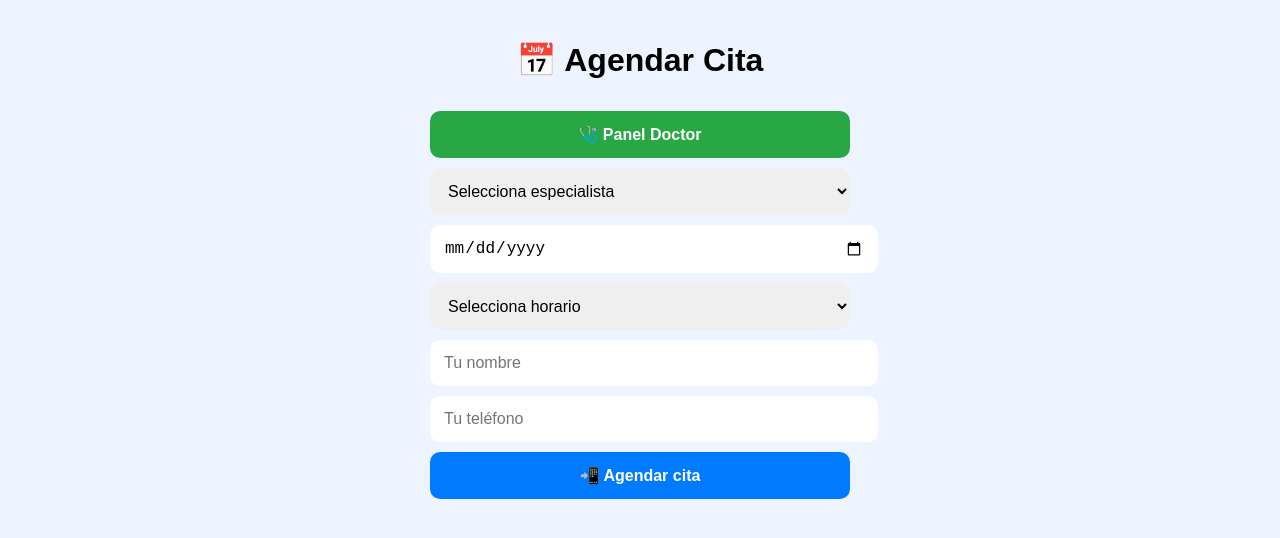
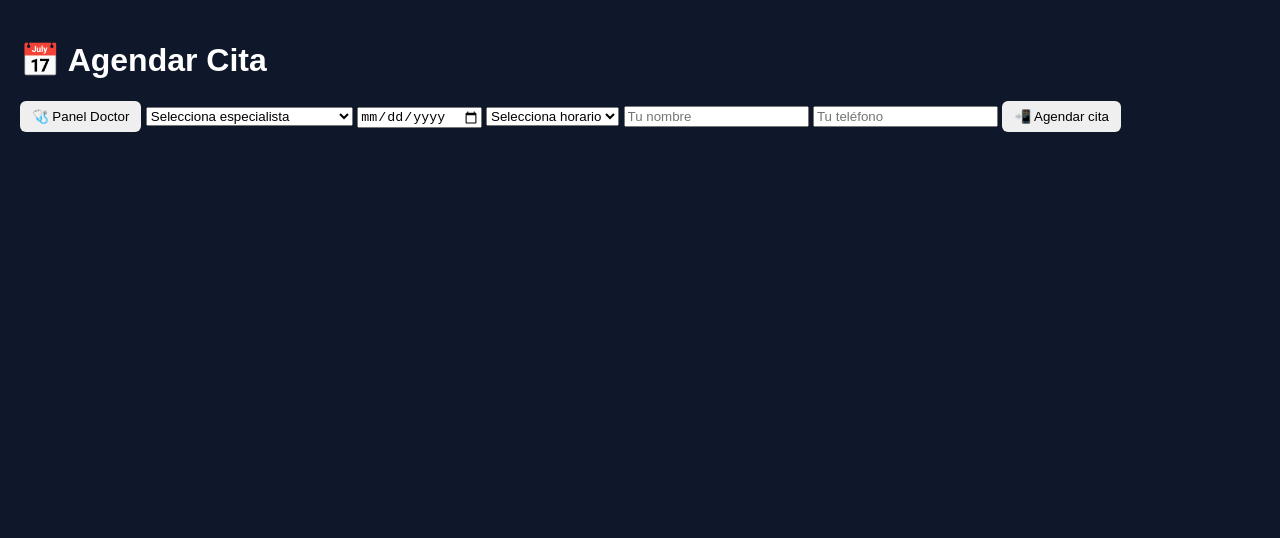
Before and after one commit to hugoapps89/citas-medicas, a plain HTML site: page index.html in a window 1280 px wide. Drawn offline with Linux system fonts and the light colour scheme.

Commit message:
styles.css

```diff
--- a/styles.css
+++ b/styles.css
@@ -1,50 +1,47 @@
 body {
+  margin: 0;
   font-family: Arial;
-  background: #eef4ff;
-  margin: 0;
+  background: #0f172a;
+  color: white;
+}
+
+header {
+  background: #1e293b;
+  padding: 15px;
+  display: flex;
+  justify-content: space-between;
+}
+
+button {
+  padding: 8px 12px;
+  border: none;
+  border-radius: 6px;
+  cursor: pointer;
+}
+
+.container {
   padding: 20px;
 }
 
-.container {
-  max-width: 420px;
-  margin: auto;
+.cita {
+  background: #1e293b;
+  padding: 15px;
+  border-radius: 10px;
+  margin-bottom: 10px;
 }
 
-h1 {
-  text-align: center;
+.btn-wsp {
+  background: #25D366;
+  color: white;
+  margin-right: 5px;
 }
 
-select, input, button {
-  width: 100%;
-  padding: 14px;
-  margin-top: 10px;
-  border-radius: 10px;
-  border: none;
-  font-size: 16px;
+.btn-ok {
+  background: #22c55e;
+  color: white;
 }
 
-button {
-  background: #007bff;
-  color: white;
-  font-weight: bold;
+.atendido {
+  opacity: 0.5;
+  text-decoration: line-through;
 }
-
-.doctor-btn {
-  background: #28a745;
-}
-
-.back-btn {
-  background: #6c757d;
-}
-
-.card {
-  background: white;
-  padding: 15px;
-  margin-top: 15px;
-  border-radius: 10px;
-}
-
-.delete {
-  background: red;
-  margin-top: 10px;
-}
```
